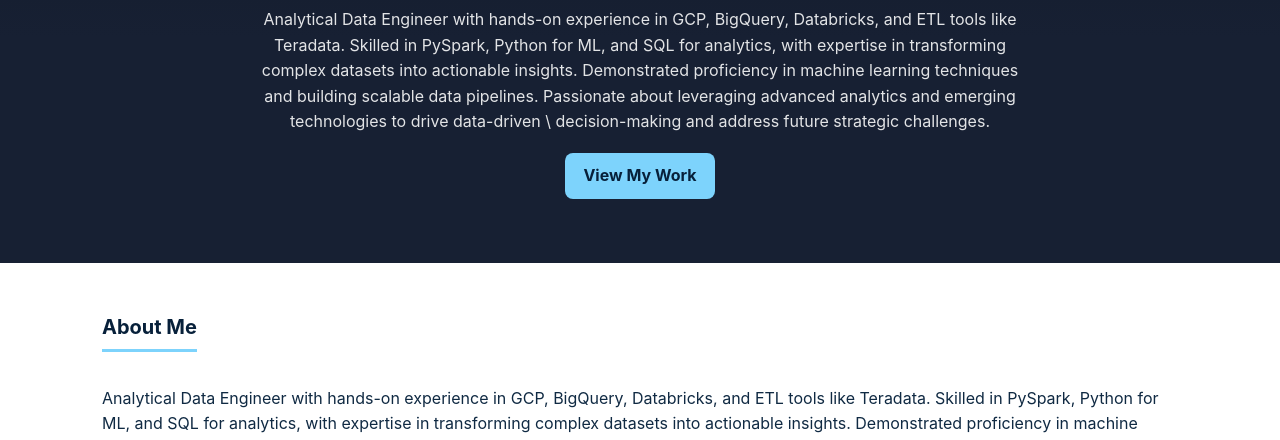
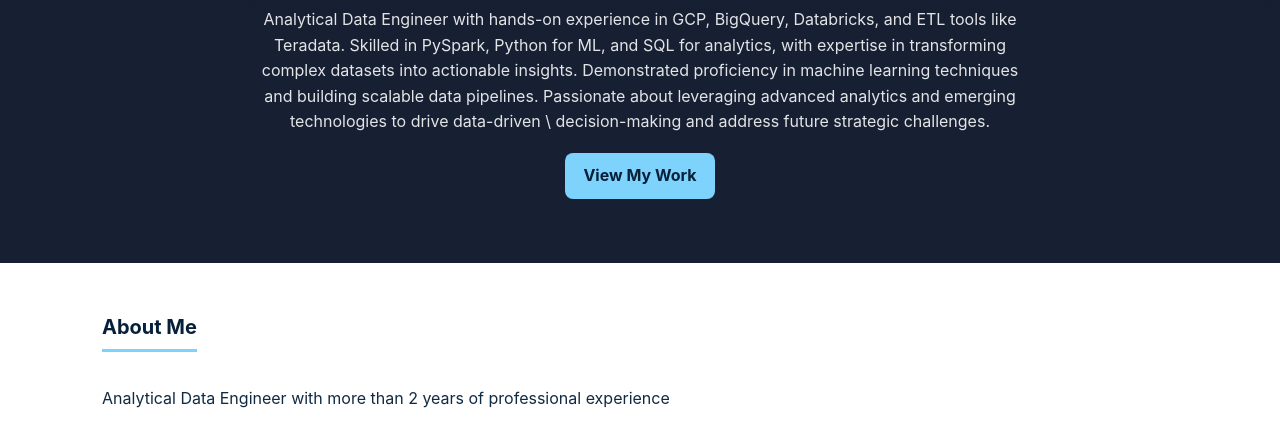
Before and after one commit to ajinkyakotwal/ajinkyakotwal.github.io, a plain HTML site: page index.html in a window 1280 px wide. Shown: the part 352-792 px from the top of the page. Drawn offline with Linux system fonts and the light colour scheme.

Commit message:
Update index.html

```diff
--- a/index.html
+++ b/index.html
@@ -36,11 +36,7 @@
     <div class="container">
       <h2>About Me</h2>
       <p>
-     Analytical Data Engineer with hands-on experience in GCP, BigQuery, Databricks, and ETL tools like Teradata.
-        Skilled in PySpark, Python for ML, and SQL for analytics, with expertise in transforming complex datasets
-        into actionable insights. Demonstrated proficiency in machine learning techniques and building scalable data
-        pipelines. Passionate about leveraging advanced analytics and emerging technologies to drive data-driven \
-        decision-making and address future strategic challenges.
+     Analytical Data Engineer with more than 2 years of professional experience
       </p>
     </div>
   </section>
```
